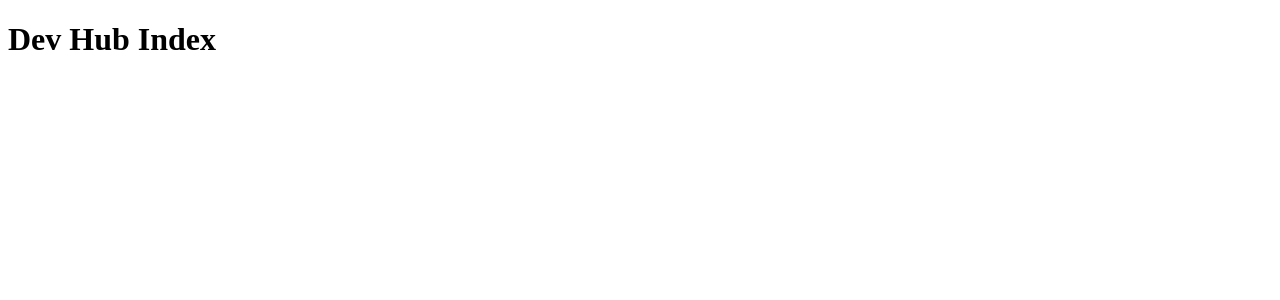
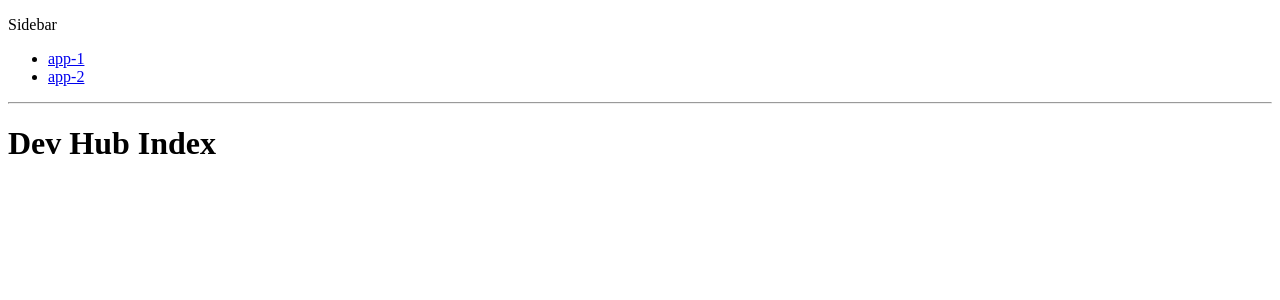
Before and after one commit to EQWorks/dev-hub, a Next.js app: page / in a window 1280 px wide. Shown: the top 300 px of the page. Built offline with nearby package versions, Linux system fonts and the light colour scheme.

Commit message:
Sidebar - Create with links to app docs. - gitignore - Update for mdx-enhanced cache.

```diff
--- /dev/null
+++ b/components/sidebar.js
@@ -0,0 +1,27 @@
+import Link from 'next/link'
+import PropTypes from 'prop-types'
+import React from 'react'
+
+export default function Sidebar({ data }) {
+  return (
+    <div>
+      <p>Sidebar</p>
+      <ul>
+        {Object.keys(data).map((slug, index) => {
+          return (
+            <li key={index}>
+              <Link href={`/${slug}`}>
+                <a>{slug}</a>
+              </Link>
+            </li>
+          )
+        })}
+      </ul>
+      <hr />
+    </div>
+  )
+}
+
+Sidebar.propTypes = {
+  data: PropTypes.object,
+}
--- a/pages/docs/index.mdx
+++ /dev/null
@@ -1,5 +0,0 @@
----
-title: "Docs Home"
----
-
-Here's some _markdown_ content!
--- a/pages/index.js
+++ b/pages/index.js
@@ -1,11 +1,12 @@
 import PropTypes from 'prop-types'
 import React from 'react'
 
+import Sidebar from '../components/sidebar'
+
 export default function Index({ allDirsAndFiles }) {
-  console.log(allDirsAndFiles)
-
   return (
     <div>
+      <Sidebar data={allDirsAndFiles.directories} />
       <h1>Dev Hub Index</h1>
     </div>
   )
@@ -41,7 +42,7 @@ export async function getStaticProps() {
     return result
   }
 
-  const allDirsAndFiles = getDocuments(path.join(process.cwd(), 'pages/docs'))
+  const allDirsAndFiles = getDocuments(path.join(process.cwd(), 'pages'))
 
   return {
     props: {
```
Also changed, not shown: pages/app-1/component.js (renamed from pages/docs/app-1/component.js), pages/app-1/data.json (renamed from pages/docs/app-1/data.json), pages/app-1/document.mdx (renamed from pages/docs/app-1/document.mdx), pages/app-1/index.mdx (renamed from pages/docs/app-1/index.mdx), pages/app-2/index.mdx (renamed from pages/docs/app-2/index.mdx), pages/app-2/subfolder/index.mdx (renamed from pages/docs/app-2/subfolder/index.mdx), 1 other file (tests, documents, lock files or other folders).
